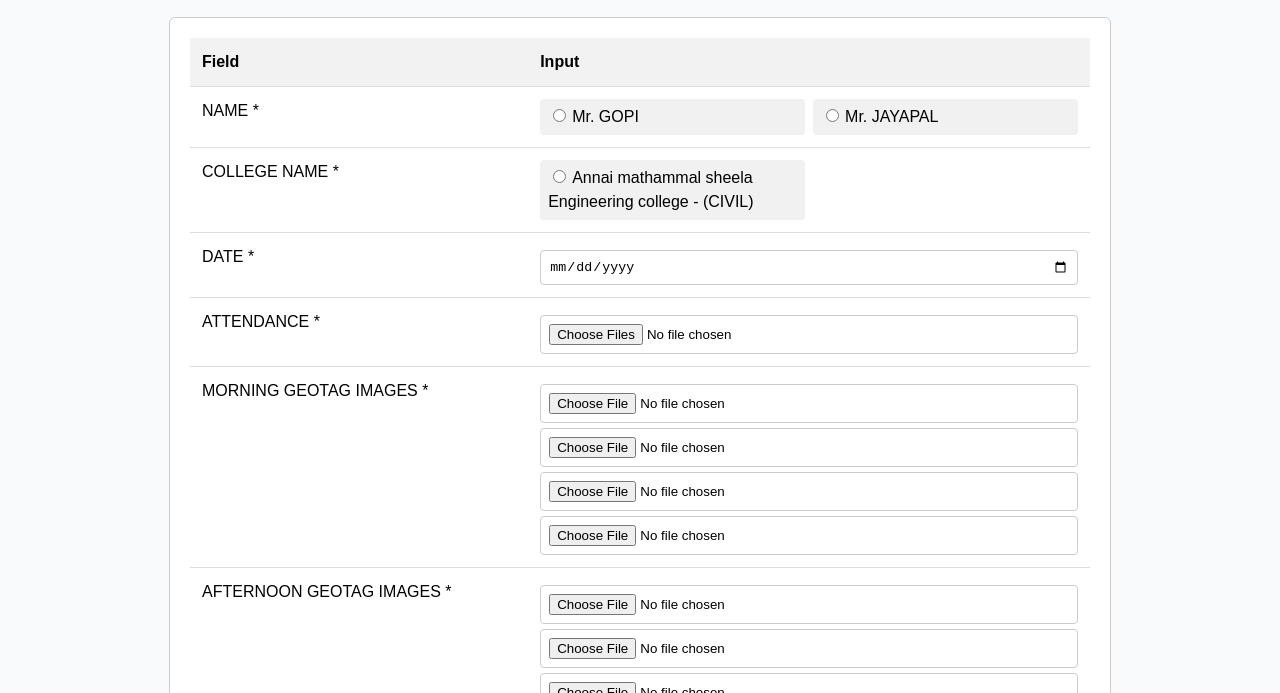
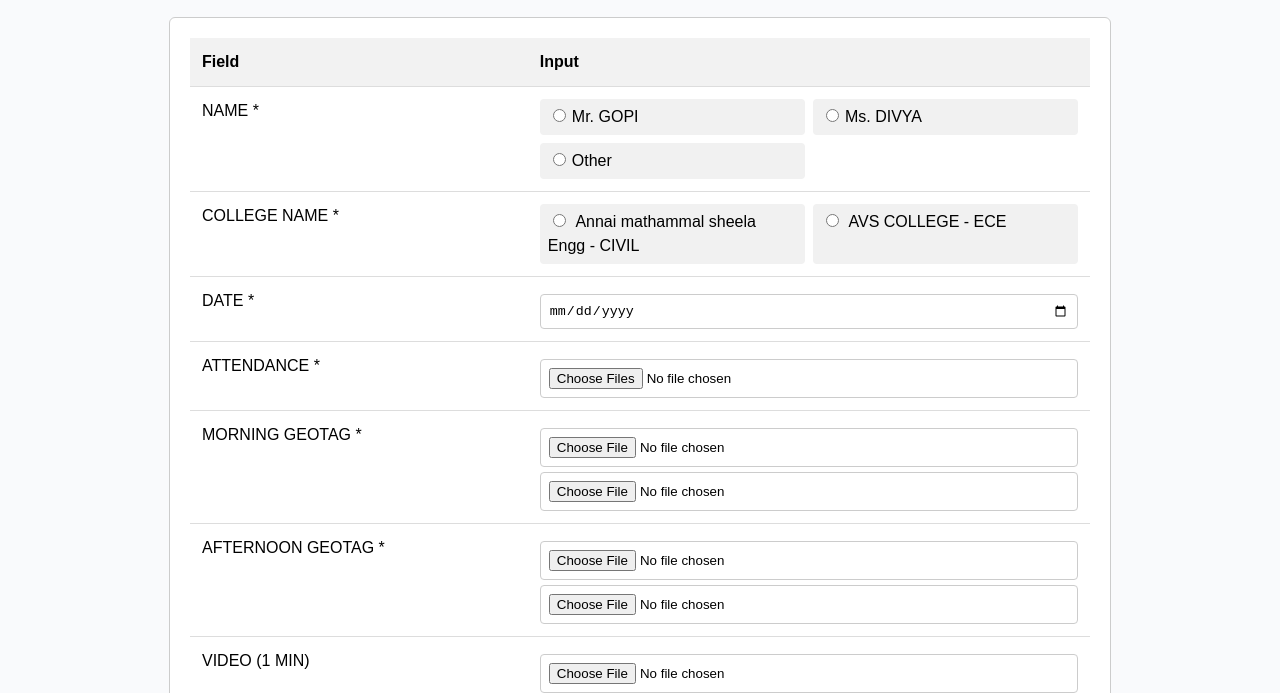
Before and after one commit to Gowthamprasanna2002/groups, a plain HTML site: page index.html in a window 1280 px wide. Shown: the part 107-800 px from the top of the page. Drawn offline with Linux system fonts and the light colour scheme.

Commit message:
Update index.html

```diff
--- a/index.html
+++ b/index.html
@@ -1,85 +1,24 @@
 <!DOCTYPE html>
 <html lang="en">
 <head>
-  <meta charset="UTF-8">
-  <meta name="viewport" content="width=device-width, initial-scale=1.0">
+  <meta charset="UTF-8" />
+  <meta name="viewport" content="width=device-width, initial-scale=1.0"/>
   <title>College Attendance Form</title>
   <style>
-    body {
-      font-family: Arial, sans-serif;
-      background: #f9fafc;
-      padding: 20px;
-      line-height: 1.5;
+    body {font-family: Arial, sans-serif; background: #f9fafc; padding: 20px; line-height: 1.5;}
+    h2 {background: #0073e6; color: white; padding: 10px; border-radius: 6px; text-align: center;}
+    .form-container {background: #ffffff; border: 1px solid #ccc; border-radius: 6px; padding: 20px; max-width: 900px; margin: 20px auto;}
+    table {width: 100%; border-collapse: collapse;}
+    th, td {padding: 12px; border-bottom: 1px solid #ddd; text-align: left; vertical-align: top;}
+    th {background-color: #f2f2f2; font-weight: bold;}
+    .radio-group {display: grid; grid-template-columns: repeat(auto-fill, minmax(250px, 1fr)); gap: 8px;}
+    .radio-group label {font-weight: normal; background: #f1f1f1; padding: 6px 8px; border-radius: 4px; cursor: pointer;}
+    .radio-group input {margin-right: 6px;}
+    input[type="file"], input[type="date"], select {
+      margin-top: 5px; width: 100%; padding: 8px; border: 1px solid #ccc; border-radius: 4px; box-sizing: border-box;
     }
-    h2 {
-      background: #0073e6;
-      color: white;
-      padding: 10px;
-      border-radius: 6px;
-      text-align: center;
-    }
-    .form-container {
-      background: #ffffff;
-      border: 1px solid #ccc;
-      border-radius: 6px;
-      padding: 20px;
-      max-width: 900px;
-      margin: 20px auto;
-    }
-    table {
-      width: 100%;
-      border-collapse: collapse;
-    }
-    th, td {
-      padding: 12px;
-      border-bottom: 1px solid #ddd;
-      text-align: left;
-      vertical-align: top;
-    }
-    th {
-      background-color: #f2f2f2;
-      font-weight: bold;
-    }
-    .radio-group {
-      display: grid;
-      grid-template-columns: repeat(auto-fill, minmax(250px, 1fr));
-      gap: 8px;
-    }
-    .radio-group label {
-      font-weight: normal;
-      background: #f1f1f1;
-      padding: 6px 8px;
-      border-radius: 4px;
-      cursor: pointer;
-    }
-    .radio-group input {
-      margin-right: 6px;
-    }
-    input[type="file"],
-    input[type="date"],
-    select {
-      margin-top: 5px;
-      width: 100%;
-      padding: 8px;
-      border: 1px solid #ccc;
-      border-radius: 4px;
-      box-sizing: border-box;
-    }
-    button {
-      display: block;
-      width: 100%;
-      padding: 12px;
-      font-size: 16px;
-      background: #0073e6;
-      color: white;
-      border: none;
-      border-radius: 6px;
-      cursor: pointer;
-      margin-top: 20px;
-    }
-    button:hover {
-      background: #005bb5;
-    }
+    button {display: block; width: 100%; padding: 12px; font-size: 16px; background: #0073e6; color: white; border: none; border-radius: 6px; cursor: pointer; margin-top: 20px;}
+    button:hover {background: #005bb5;}
   </style>
 </head>
 <body>
@@ -87,66 +26,70 @@
   <h2>College Attendance Form</h2>
 
   <div class="form-container">
-    <!-- ✅ CHANGE: Added name + netlify -->
+    <!-- ✅ Netlify Form setup -->
     <form name="attendance-form" method="POST" data-netlify="true" enctype="multipart/form-data">
-      <!-- Netlify honeypot (spam protection) -->
-      <input type="hidden" name="form-name" value="attendance-form">
+      <!-- Netlify needs this hidden input -->
+      <input type="hidden" name="form-name" value="attendance-form" />
 
       <table>
         <tr>
           <th>Field</th>
           <th>Input</th>
         </tr>
+
+        <!-- Example radio group -->
         <tr>
           <td><label for="name-group">NAME *</label></td>
           <td>
             <div class="radio-group" id="name-group">
               <label><input type="radio" name="name" value="Mr. GOPI" required>Mr. GOPI</label>
-              <label><input type="radio" name="name" value="Mr. JAYAPAL">Mr. JAYAPAL</label>
-              <!-- ... (keep rest of your name options as is) ... -->
+              <label><input type="radio" name="name" value="Ms. DIVYA">Ms. DIVYA</label>
+              <label><input type="radio" name="name" value="Other">Other</label>
             </div>
           </td>
         </tr>
+
         <tr>
-          <td><label for="college-group">COLLEGE NAME *</label></td>
+          <td><label for="college">COLLEGE NAME *</label></td>
           <td>
-            <div class="radio-group" id="college-group">
-              <!-- Keep your full college options intact -->
-              <label><input type="radio" name="college" value="Annai mathammal sheela Engineering college - (CIVIL)" required>Annai mathammal sheela Engineering college - (CIVIL)</label>
-              <!-- ... rest unchanged ... -->
+            <div class="radio-group">
+              <label><input type="radio" name="college" value="Annai mathammal sheela Engineering college - CIVIL" required> Annai mathammal sheela Engg - CIVIL</label>
+              <label><input type="radio" name="college" value="AVS COLLEGE - ECE"> AVS COLLEGE - ECE</label>
             </div>
           </td>
         </tr>
+
         <tr>
           <td><label for="date">DATE *</label></td>
           <td><input type="date" id="date" name="date" required></td>
         </tr>
+
         <tr>
           <td><label for="attendance">ATTENDANCE *</label></td>
           <td><input type="file" id="attendance" name="attendance" accept=".jpg,.jpeg,.png,.pdf" multiple required></td>
         </tr>
+
         <tr>
-          <td><label for="morning-geotag">MORNING GEOTAG IMAGES *</label></td>
+          <td><label for="morning">MORNING GEOTAG *</label></td>
           <td>
-            <input type="file" id="morning-geotag" name="morning1" accept=".jpg,.jpeg,.png" required><br>
+            <input type="file" name="morning1" accept=".jpg,.jpeg,.png" required><br>
             <input type="file" name="morning2" accept=".jpg,.jpeg,.png"><br>
-            <input type="file" name="morning3" accept=".jpg,.jpeg,.png"><br>
-            <input type="file" name="morning4" accept=".jpg,.jpeg,.png"><br>
           </td>
         </tr>
+
         <tr>
-          <td><label for="afternoon-geotag">AFTERNOON GEOTAG IMAGES *</label></td>
+          <td><label for="afternoon">AFTERNOON GEOTAG *</label></td>
           <td>
-            <input type="file" id="afternoon-geotag" name="afternoon1" accept=".jpg,.jpeg,.png" required><br>
+            <input type="file" name="afternoon1" accept=".jpg,.jpeg,.png" required><br>
             <input type="file" name="afternoon2" accept=".jpg,.jpeg,.png"><br>
-            <input type="file" name="afternoon3" accept=".jpg,.jpeg,.png"><br>
-            <input type="file" name="afternoon4" accept=".jpg,.jpeg,.png"><br>
           </td>
         </tr>
+
         <tr>
-          <td><label for="video">VIDEO (1 MINUTE)</label></td>
+          <td><label for="video">VIDEO (1 MIN)</label></td>
           <td><input type="file" id="video" name="video" accept=".mp4,.mov,.avi"></td>
         </tr>
+
         <tr>
           <td><label for="day">DAY *</label></td>
           <td>
@@ -154,20 +97,11 @@
               <option value="">Select Day</option>
               <option value="Day 1">Day 1</option>
               <option value="Day 2">Day 2</option>
-              <option value="Day 3">Day 3</option>
-              <option value="Day 4">Day 4</option>
-              <option value="Day 5">Day 5</option>
-              <option value="Day 6">Day 6</option>
-              <option value="Day 7">Day 7</option>
-              <option value="Day 8">Day 8</option>
-              <option value="Day 9">Day 9</option>
-              <option value="Day 10">Day 10</option>
-              <option value="Day 11">Day 11</option>
-              <option value="Day 12">Day 12</option>
             </select>
           </td>
         </tr>
       </table>
+
       <button type="submit">Submit Form</button>
     </form>
   </div>
```
